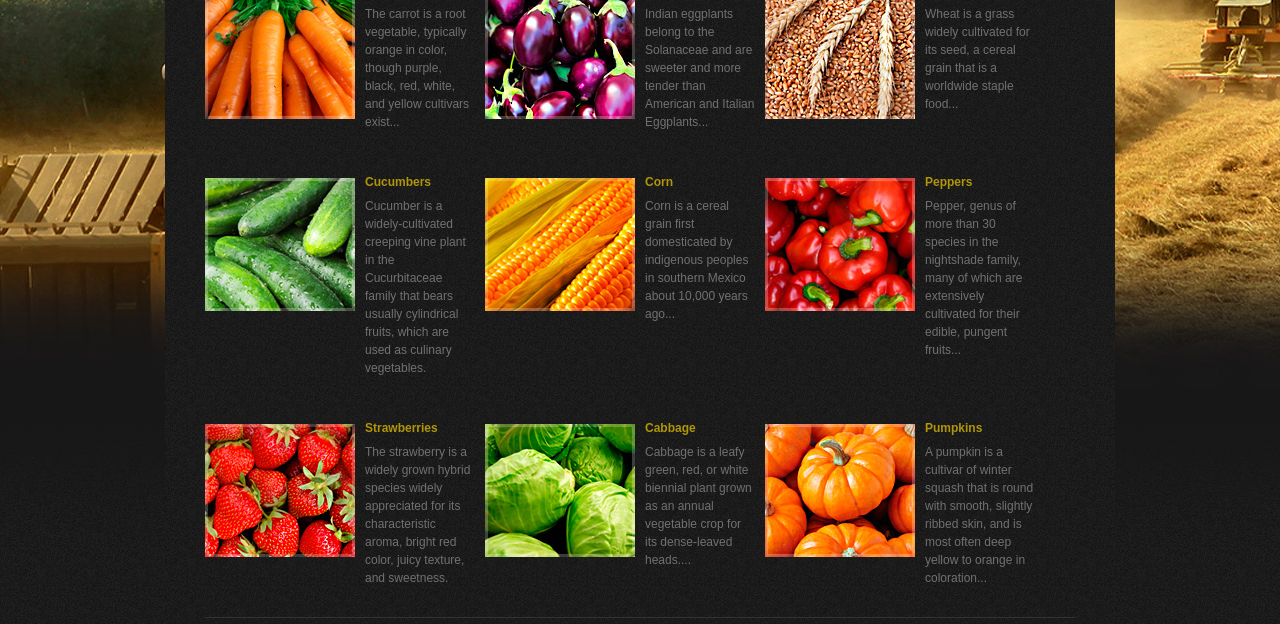
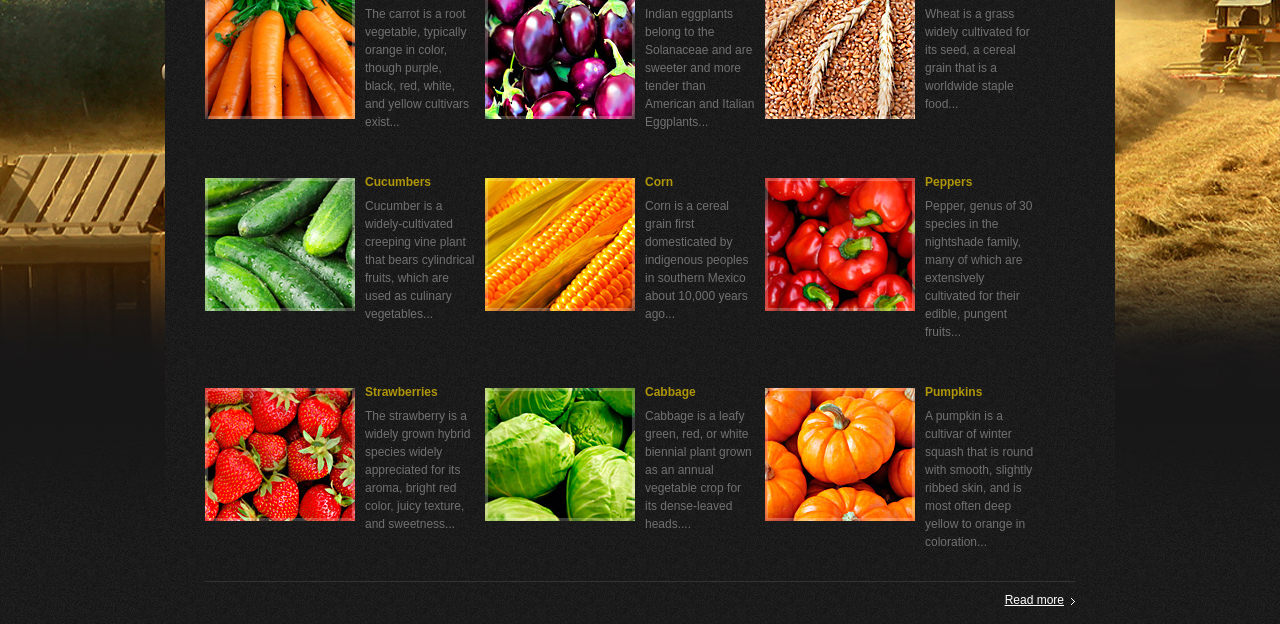
Before and after one commit to rakshagirl/FarmFreshNews, a plain HTML site: page agroplus/products.html in a window 1280 px wide. Shown: the part 296-920 px from the top of the page. Drawn offline with nearby package versions, Linux system fonts and the light colour scheme.

```diff
--- a/agroplus/products.html
+++ b/agroplus/products.html
@@ -69,7 +69,7 @@
                   <div class="wrapper"> <img src="images/page2-img4.jpg" alt="" class="img-indent">
                     <dl class="extra-wrap def-list-1">
                       <dt> <a href="#">Cucumbers</a> </dt>
-                      <dd>Cucumber is a widely-cultivated creeping vine plant in the Cucurbitaceae family that bears usually cylindrical fruits, which are used as culinary vegetables. </dd>
+                      <dd>Cucumber is a widely-cultivated creeping vine plant that bears cylindrical fruits, which are used as culinary vegetables... </dd>
                     </dl>
                   </div>
                 </div>
@@ -85,7 +85,7 @@
                   <div class="wrapper"> <img src="images/page2-img6.jpg" alt="" class="img-indent">
                     <dl class="extra-wrap def-list-1">
                       <dt> <a href="#">Peppers</a> </dt>
-                      <dd>Pepper, genus of more than 30 species in the nightshade family, many of which are extensively cultivated for their edible, pungent fruits... </dd>
+                      <dd>Pepper, genus of 30 species in the nightshade family, many of which are extensively cultivated for their edible, pungent fruits... </dd>
                     </dl>
                   </div>
                 </div>
@@ -95,7 +95,7 @@
                   <div class="wrapper"> <img src="images/page2-img7.jpg" alt="" class="img-indent">
                     <dl class="extra-wrap def-list-1">
                       <dt> <a href="#">Strawberries</a> </dt>
-                      <dd>The strawberry is a widely grown hybrid species widely appreciated for its characteristic aroma, bright red color, juicy texture, and sweetness. </dd>
+                      <dd>The strawberry is a widely grown hybrid species widely appreciated for its aroma, bright red color, juicy texture, and sweetness... </dd>
                     </dl>
                   </div>
                 </div>
```
